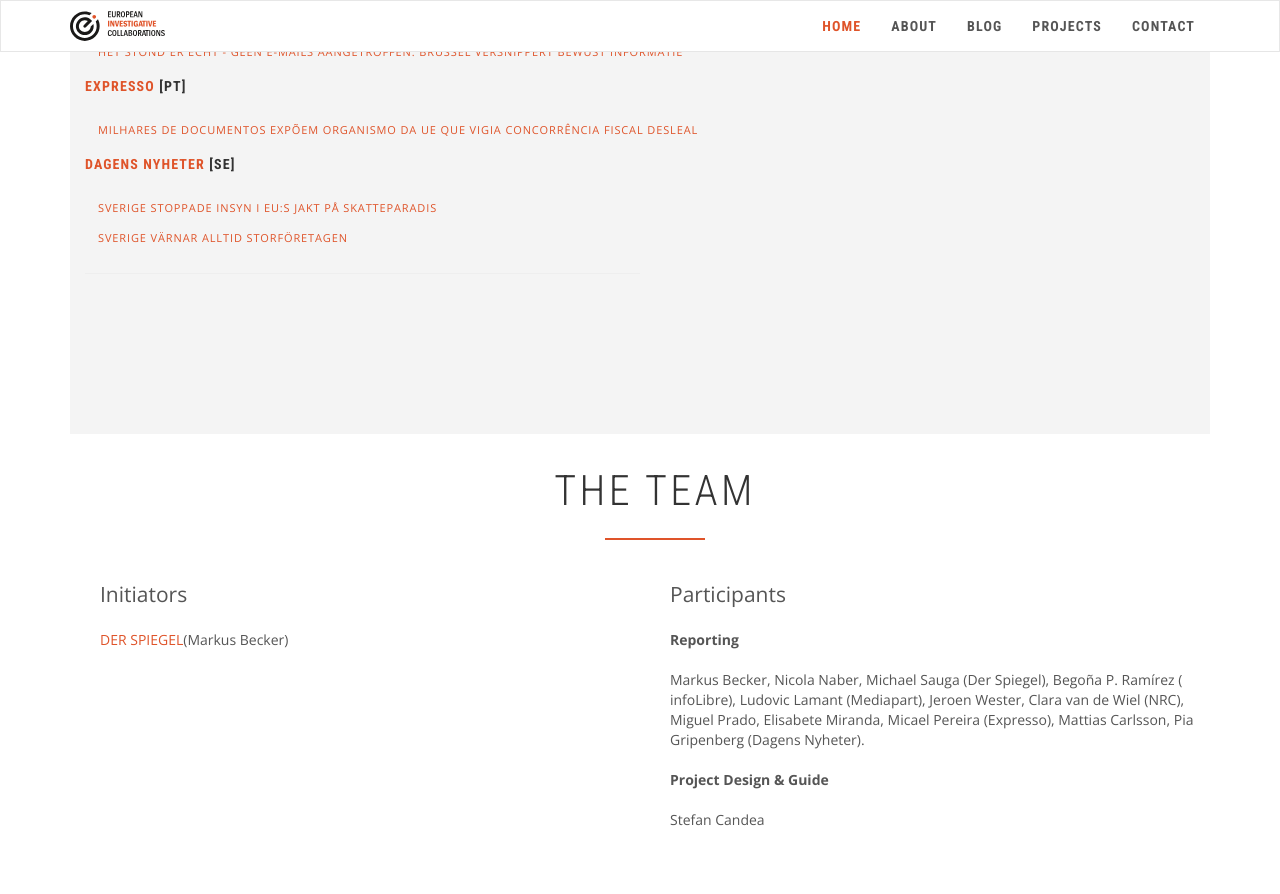
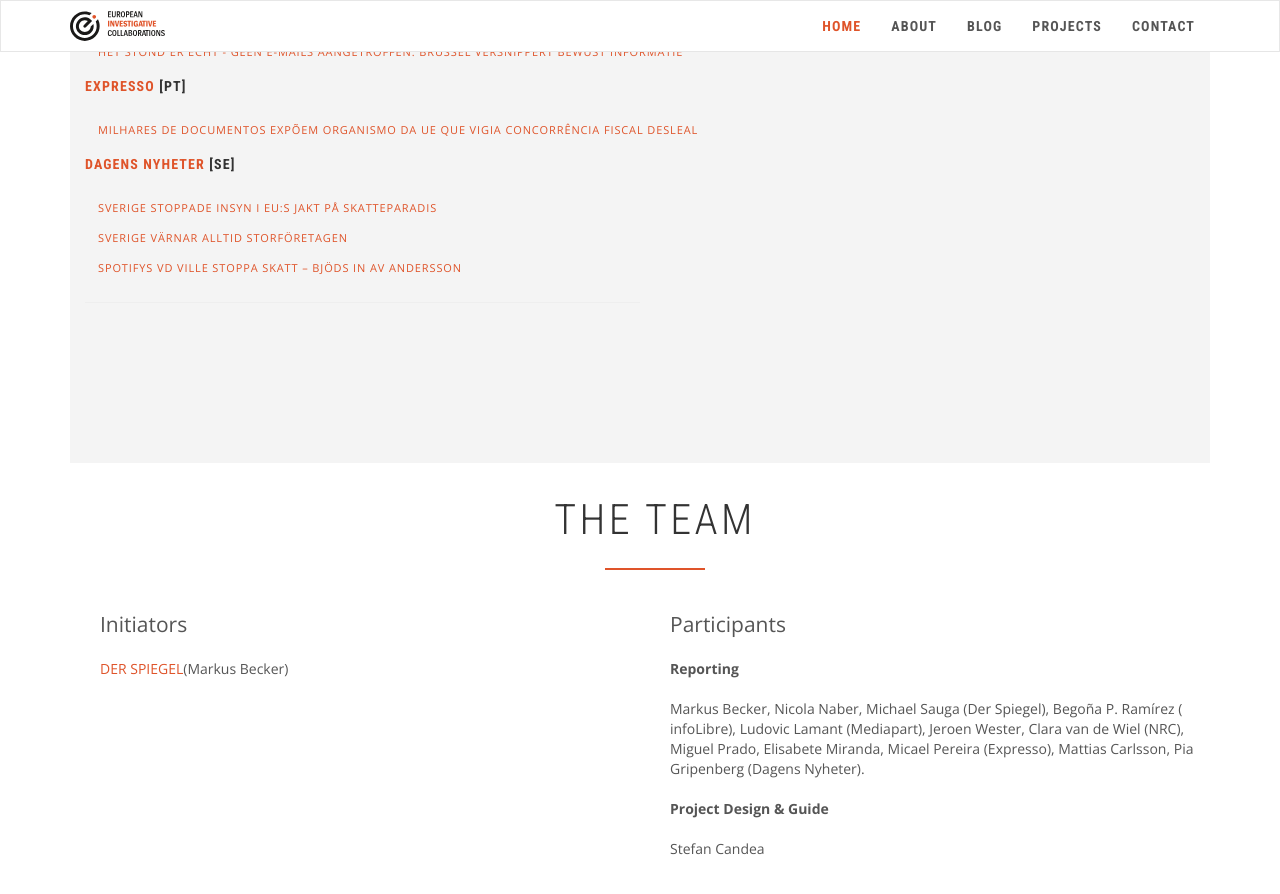
Before and after one commit to eic-network/eic-incubator.github.io, a Jekyll site: the page built from _projects/the-code.md, in a window 1280 px wide and 900 px high, scrolled down 1666 px. Shown: the top 894 px of the window. Built offline with Jekyll 4.4.1, drawn with Linux system fonts in a browser that asks for light colours; nearby versions of some CDN libraries.

Commit message:
Update the-code.md

```diff
--- a/_projects/the-code.md
+++ b/_projects/the-code.md
@@ -57,6 +57,8 @@ publications:
     url: https://www.dn.se/sverige/sverige-stoppade-insyn-i-eus-jakt-pa-skatteparadis/
   - name: Sverige värnar alltid storföretagen
     url: https://www.dn.se/sverige/pia-gripenberg-sverige-varnar-alltid-storforetagen/
+  - name: Spotifys vd ville stoppa skatt – bjöds in av Andersson
+    url: https://www.dn.se/sverige/spotifys-vd-ville-stoppa-skatt-bjods-in-av-andersson/
   name: Dagens Nyheter
 team_initiators: |-
   [DER SPIEGEL](https://www.spiegel.de/)(Markus Becker)
```
